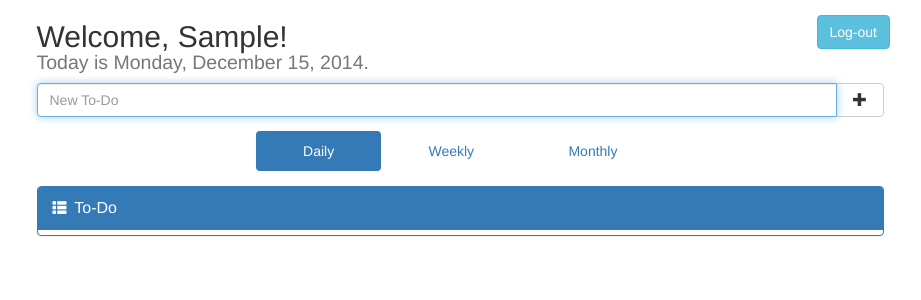
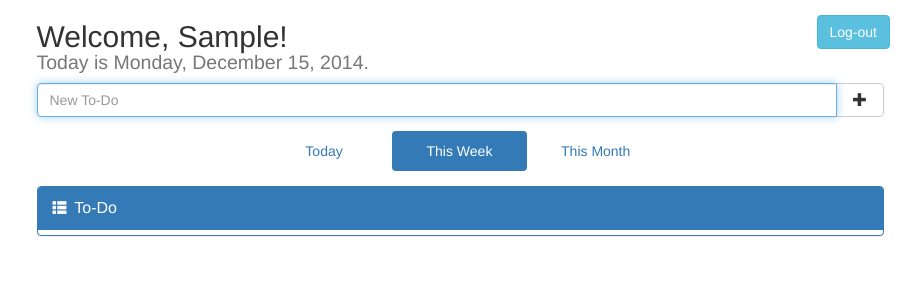
Before and after one commit to matthewdeeco/todolist-meowstic, a Django app: page /home/weekly_view/ in a window 1280 px wide. Shown: the top 300 px of the page, without its empty margins (131-1052 px from the left). Run offline with Django 3.2, Linux system fonts and the light colour scheme; the visitor is signed in with stand-in values (Sample User, id 1); data that the repository does not hold is empty; some libraries are stand-ins or nearby versions.

Commit message:
daily weekly monthly view

```diff
--- a/cs260/urls.py
+++ b/cs260/urls.py
@@ -3,14 +3,17 @@ from django.contrib import admin
 
 urlpatterns = patterns('',
     url(r'^$', 'todo.views.index_page', name='index'),
-    url(r'^signup/', 'todo.views.signup_page', name='signup'),
-    url(r'^login/', 'todo.views.login_page', name='login'),
-    url(r'^logout', 'todo.views.logout_page', name='logout'),
+    url(r'^signup/$', 'todo.views.signup_page', name='signup'),
+    url(r'^login/$', 'todo.views.login_page', name='login'),
+    url(r'^logout$', 'todo.views.logout_page', name='logout'),
+    url(r'^home/$', 'todo.views.home_page', name='home'),
+    url(r'^home/daily_view/$', 'todo.views.daily_view', name='daily_view'),
+    url(r'^home/weekly_view/$', 'todo.views.weekly_view', name='weekly_view'),
+    url(r'^home/monthly_view/$', 'todo.views.monthly_view', name='monthly_view'),
     url(r'^home/new_item$', 'todo.views.new_item', name='new_item'),
     url(r'^home/toggle_complete_item$', 'todo.views.toggle_complete_item', name='toggle_complete_item'),
     url(r'^home/reschedule_item$', 'todo.views.reschedule_item', name='reschedule_item'),
     url(r'^home/cancel_item/(\d+)$', 'todo.views.cancel_item', name='cancel_item'),
     url(r'^home/delete_item/(\d+)$', 'todo.views.delete_item', name='delete_item'),
-    url(r'^home/', 'todo.views.home_page', name='home'),
     url(r'^admin/', include(admin.site.urls)),
 )
--- a/todo/templates/home.html
+++ b/todo/templates/home.html
@@ -23,9 +23,15 @@
 		<div class="row">
 			<div class="col-md-6 col-md-offset-3">
 			  <ul class="nav nav-pills nav-justified">
-			    <li class="active"><a href="#company" data-toggle="tab">Daily</a></li>
-			    <li><a href="#pressroom" data-toggle="tab">Weekly</a></li>
-			    <li><a href="#contacts" data-toggle="tab">Monthly</a></li>
+			    <li {%ifequal active_tab "daily"%} class="active" {%endifequal%}>
+			    	<a href="{%url "daily_view"%}">Today</a>
+			    </li>
+			    <li {%ifequal active_tab "weekly"%} class="active" {%endifequal%}>
+			    	<a href="{%url "weekly_view"%}">This Week</a>
+			    </li>
+			    <li {%ifequal active_tab "monthly"%} class="active" {%endifequal%}>
+			    	<a href="{%url "monthly_view"%}">This Month</a>
+			    </li>
 			  </ul>
 			</div>
 		</div>
@@ -36,7 +42,6 @@
 				<span class="panel-title">To-Do</span>
 			</div>
 			<div class="panel-body" id="item_list">
-				{% with items=weekly_items %}
 				<form method="POST" role="form" id="todo-checklist">
 					{% for item in items %}
 						<div class="input-group voffset1 todo_item" id="item-{{item.id}}">
@@ -99,7 +104,6 @@
 						</div>
 					{% endfor %}
 				</form>
-				{% endwith %}
 			</div>
 		</div>
 	</div>
--- a/todo/views.py
+++ b/todo/views.py
@@ -67,13 +67,33 @@ def signup_page(request):
 
 @login_required
 def home_page(request):
+	if last_view == 'weekly':
+		return weekly_view(request)
+	elif last_view == 'monthly':
+		return monthly_view(request)
+	else:
+		return daily_view(request)
+
+@login_required
+def daily_view(request):
+	global last_view
+	last_view = 'daily'
 	daily_items = Item.daily_objects.filter(user=request.user).order_by('due_on')
+	return render(request, 'home.html', {'items':daily_items, 'active_tab':'daily'})
+
+@login_required
+def weekly_view(request):
+	global last_view
+	last_view = 'weekly'
 	weekly_items = Item.weekly_objects.filter(user=request.user).order_by('due_on')
+	return render(request, 'home.html', {'items':weekly_items, 'active_tab':'weekly'})
+
+@login_required
+def monthly_view(request):
+	global last_view
+	last_view = 'monthly'
 	monthly_items = Item.monthly_objects.filter(user=request.user).order_by('due_on')
-	return render(request, 'home.html', {
-		'daily_items' : daily_items,
-		'weekly_items' : weekly_items,
-		'monthly_items' : monthly_items})
+	return render(request, 'home.html', {'items':monthly_items, 'active_tab':'monthly'})
 
 @login_required
 def new_item(request):
```
